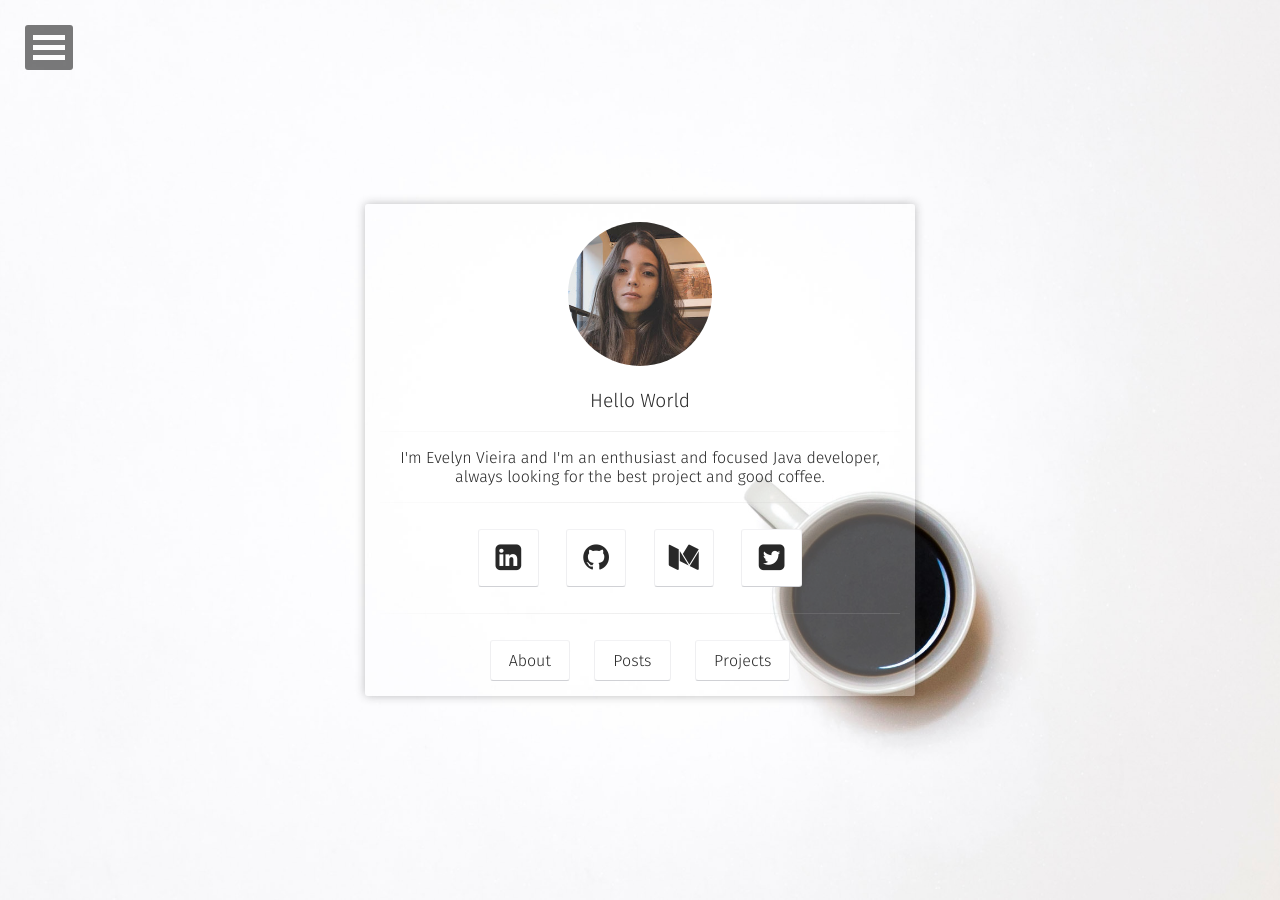
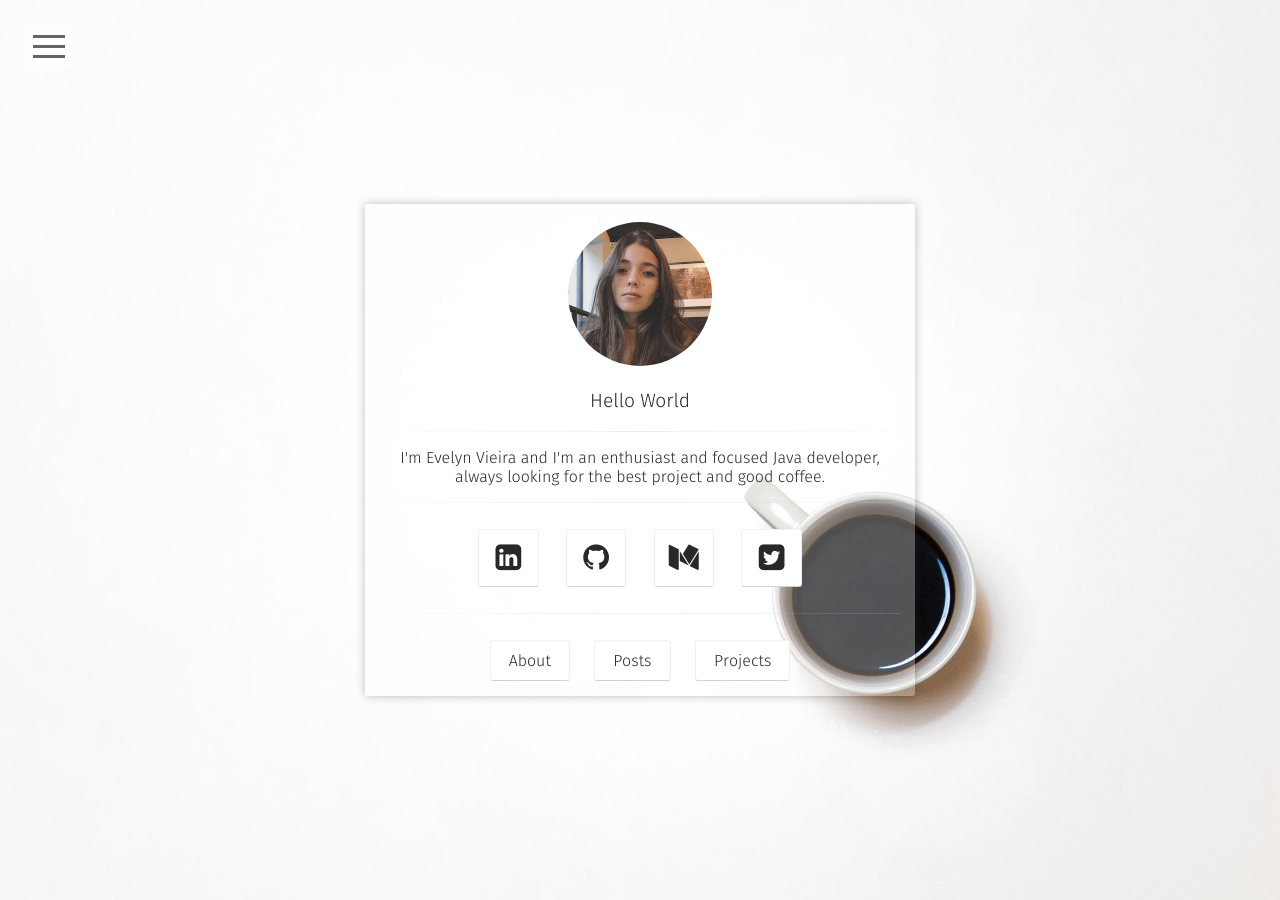
Before and after one commit to evelynsv/evelynsv.github.io, a Jekyll site: the page built from index.html, in a window 1280 px wide. Built offline with Jekyll 4.4.1, drawn with Linux system fonts in a browser that asks for light colours; some web fonts are replaced.

Commit message:
changing menu button

```diff
--- a/_sass/nav.scss
+++ b/_sass/nav.scss
@@ -19,7 +19,7 @@
 	button {
 		top: 0;
 		left: 0;
-		background: $comp-color;
+		background: $white;
 		border: none;
 		width: 48px;
 		height: 45px;
@@ -43,13 +43,13 @@
 		content: '';
 		position: absolute;
 		width: 68%;
-		height: 5px;
-		background: $white;
+		height: 3px;
+		background: $black;
 		top: 10px;
 		left: 16%;
 		box-shadow:
-			0 10px 0 $white,
-			0 20px 0 $white;
+			0 10px 0 $black,
+			0 20px 0 $black;
 	}
 	button.dl-active {
 		display: none;
```
